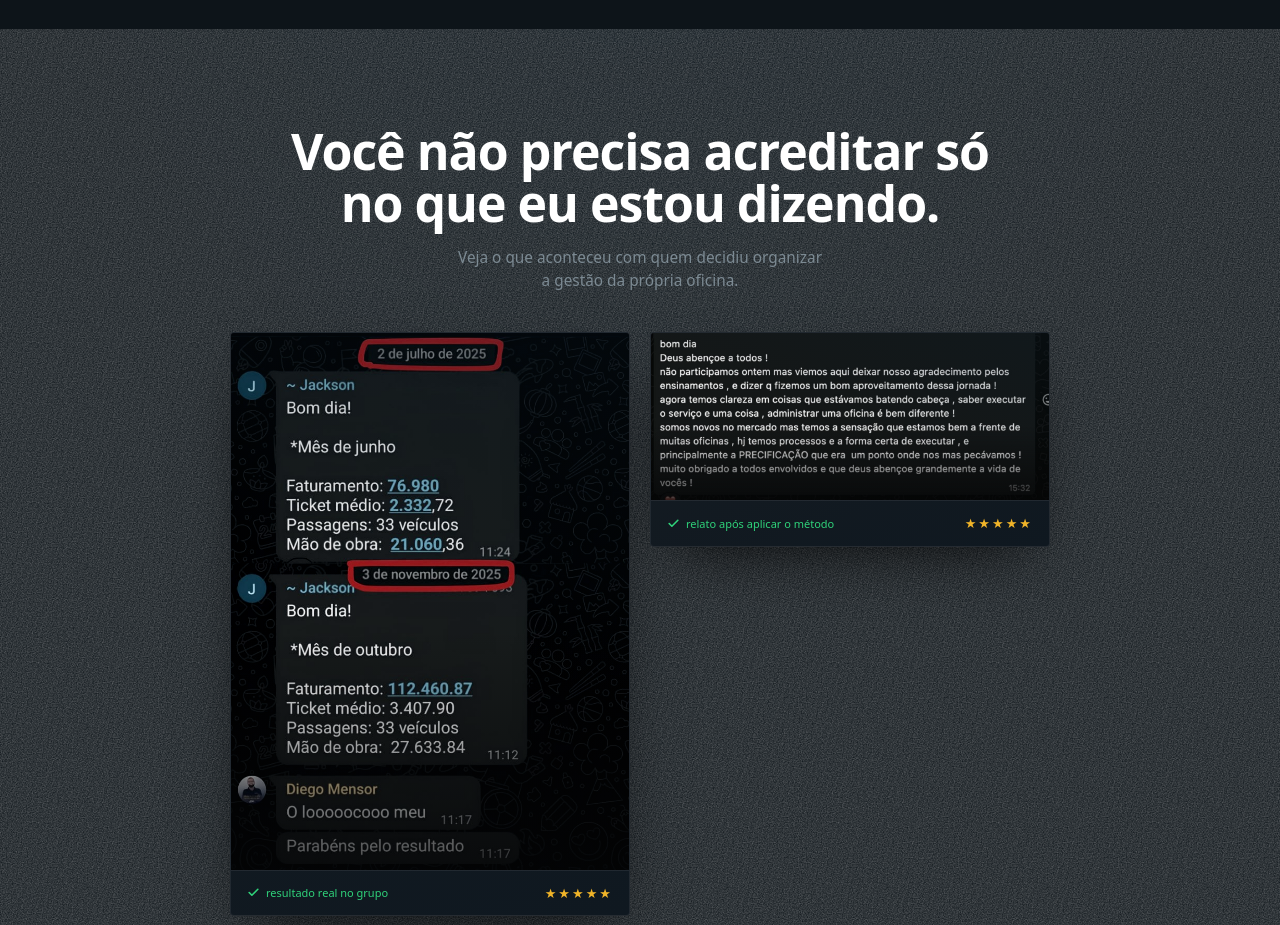
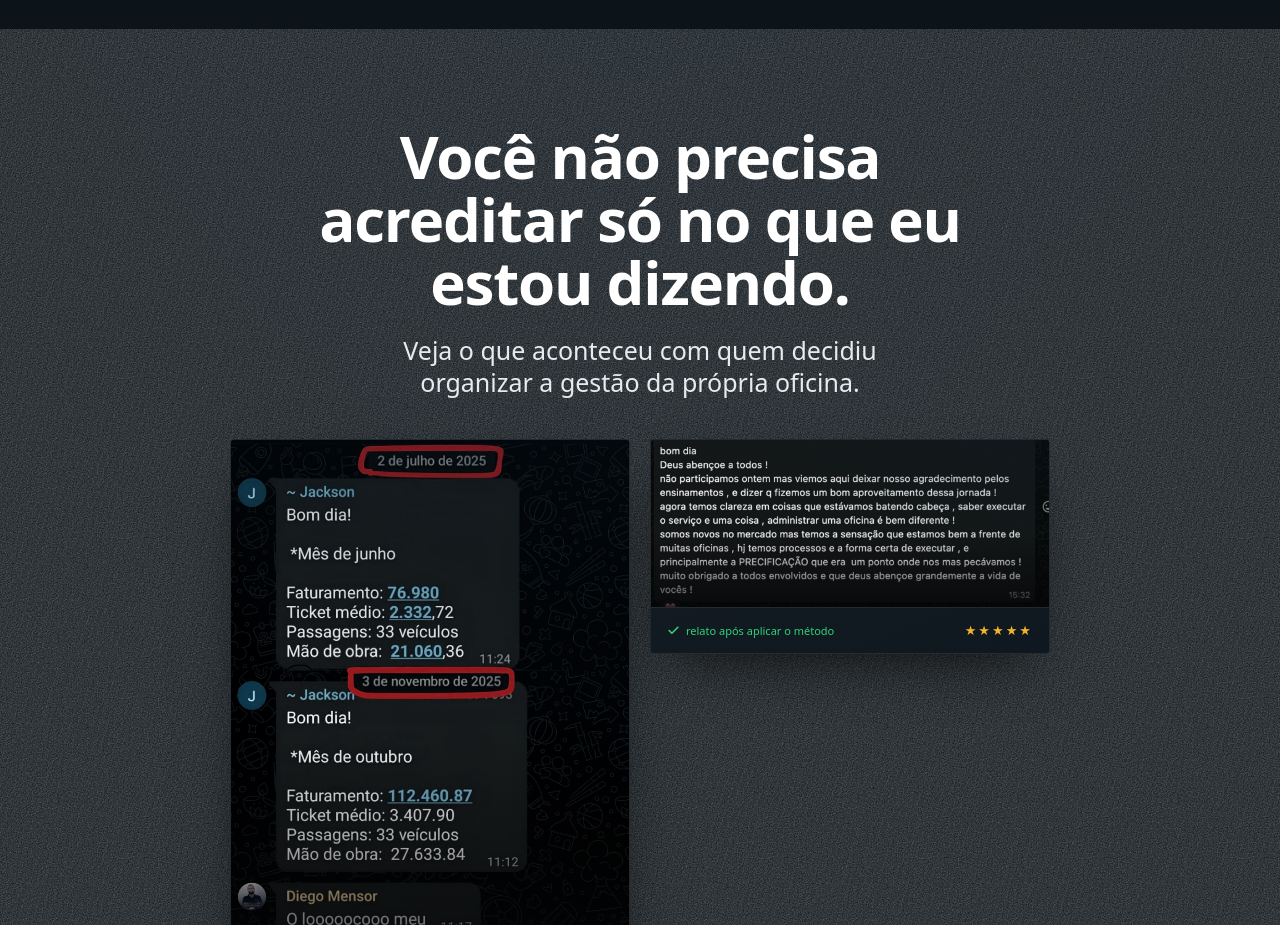
Before and after one commit to cezarhlima1/diegomensor, a Next.js app: page /destrave/lp1 in a window 1280 px wide. Shown: the part 1800-2725 px from the top of the page. Built offline with nearby package versions, Linux system fonts and the light colour scheme.

Commit message:
ajuste fonte

```diff
--- a/components/destrave/DestravePage.tsx
+++ b/components/destrave/DestravePage.tsx
@@ -171,9 +171,17 @@ export default function DestravePage({ copy }: { copy: DestraveCopy }) {
       {/* 3º BLOCO — prova social */}
       <section className="py-[72px] md:py-24">
         <div className="wrap text-center">
-          <h2 className="section-title reveal mx-auto max-w-[26ch]">{copy.block3.title}</h2>
+          <h2
+            className={
+              copy.block3.subtitle
+                ? "reveal mx-auto max-w-[20ch] font-display font-black text-[clamp(36px,5.2vw,60px)] leading-[.98] tracking-[-.03em]"
+                : "section-title reveal mx-auto max-w-[26ch]"
+            }
+          >
+            {copy.block3.title}
+          </h2>
           {copy.block3.subtitle && (
-            <p className="reveal d1 mx-auto mt-4 max-w-[42ch] text-[clamp(14px,1.2vw,16px)] leading-[1.5] text-muted">
+            <p className="reveal d1 mx-auto mt-5 max-w-[34ch] font-display font-light text-[clamp(18px,2.2vw,25px)] leading-[1.3] text-offwhite">
               {copy.block3.subtitle}
             </p>
           )}
```
